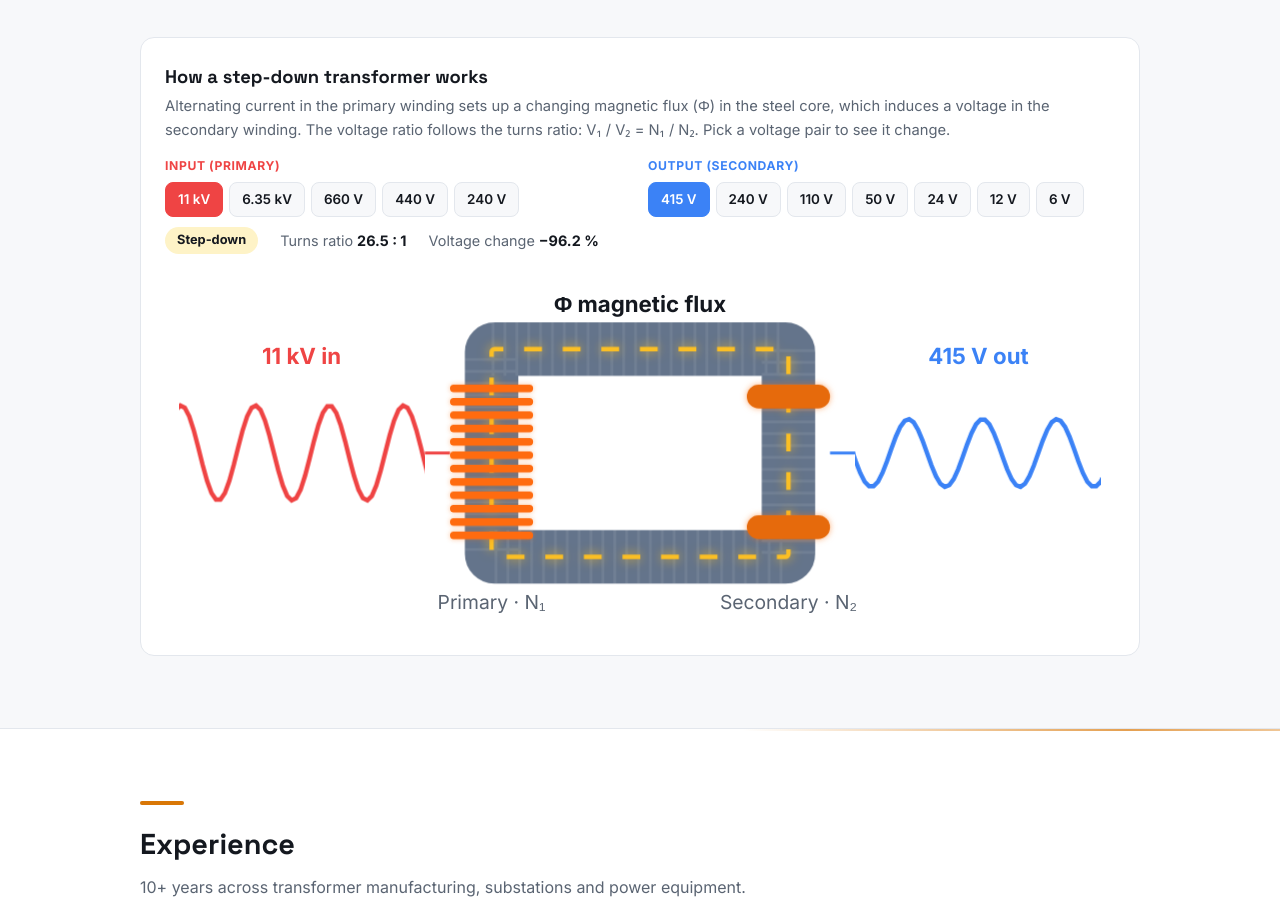
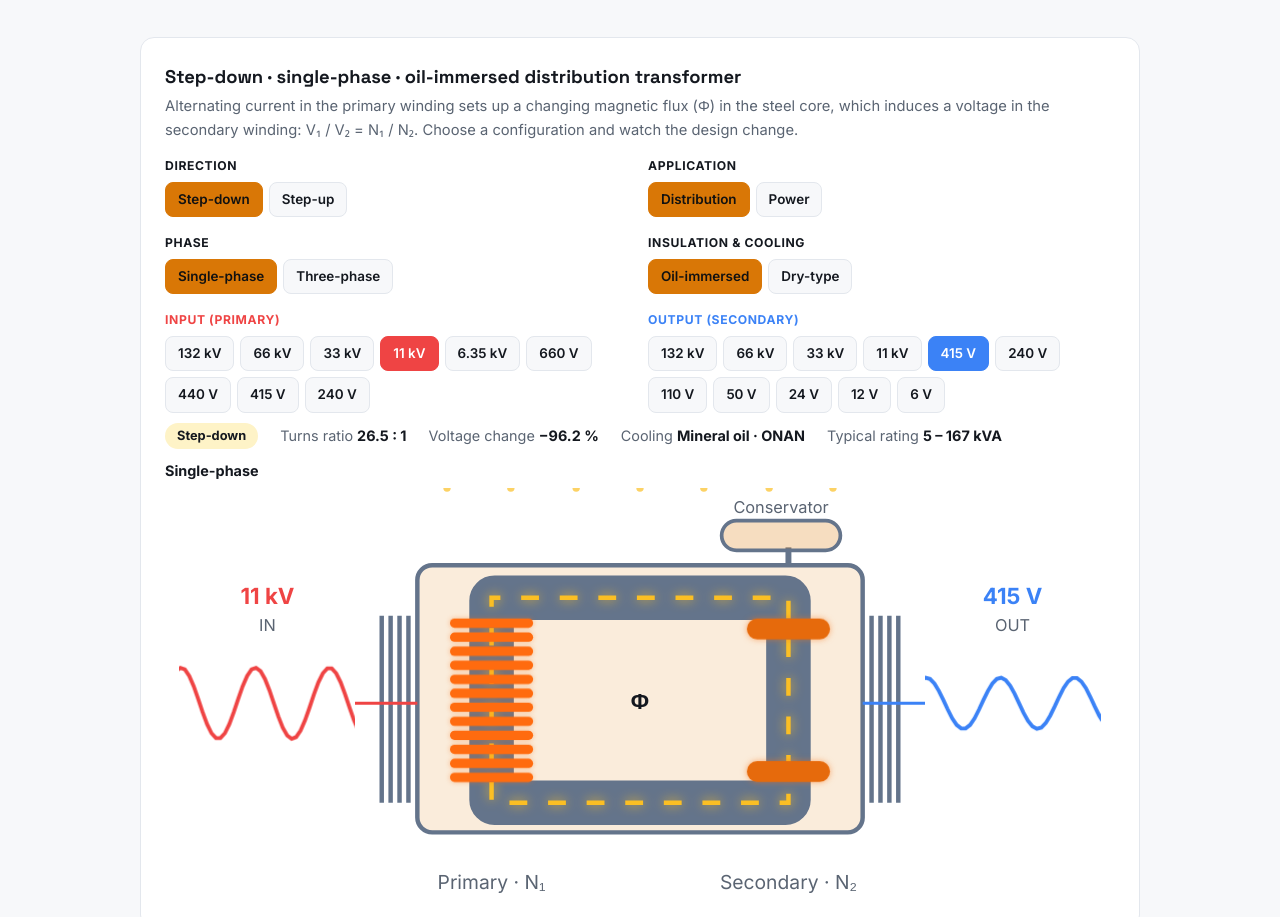
Before and after one commit to engrhashib/engrhashib.github.io, a plain HTML site: page index.html in a window 1280 px wide. Shown: the part 1607-2524 px from the top of the page. Drawn offline with Linux system fonts and the light colour scheme; animation ran at ten frames a second.

Commit message:
Transformer explorer: step-up/down, distribution/power, 1-/3-phase, oil/dry
Co-Authored-By: Claude Opus 5.5 <noreply@anthropic.com>
Claude-Session: https://claude.ai/code/session_01AUShupuSUEprU6GGSpSLs8

```diff
--- a/index.html
+++ b/index.html
@@ -220,7 +220,7 @@ section:not(.contact)::before{content:"";position:absolute;top:0;left:0;right:0;
  .js .reveal,.js .chips .chip{opacity:1;transform:none}
  .meter .fill{width:var(--v)} .bar::after{transform:none}
 }
-.xf-ctrl{display:grid;grid-template-columns:1fr 1fr;gap:16px;margin:14px 0 10px}
+.xf-ctrl{display:grid;grid-template-columns:1fr 1fr;row-gap:14px;gap:16px;margin:14px 0 10px}
 @media(max-width:760px){.xf-ctrl{grid-template-columns:1fr}}
 .xf-lab{display:block;font-size:.76rem;font-weight:700;letter-spacing:.05em;text-transform:uppercase;margin-bottom:6px}
 .seg{display:flex;flex-wrap:wrap;gap:6px}
@@ -232,6 +232,14 @@ section:not(.contact)::before{content:"";position:absolute;top:0;left:0;right:0;
 .xf-read b{color:var(--text)}
 .pill{background:var(--accent-soft);color:var(--text);font-weight:700;padding:3px 12px;border-radius:999px;font-size:.8rem}
 #gP rect,#gS rect{transition:all .4s ease}
+.seg button.on{background:var(--accent);border-color:var(--accent);color:#111}
+.turn-dry{fill:#475569;stroke:#ea580c;stroke-width:1.5;animation:hot 1.2s ease-in-out infinite}
+.air{fill:none;stroke:#38bdf8;stroke-width:2;stroke-dasharray:6 8;animation:air 1s linear infinite;opacity:.8}
+@keyframes air{to{stroke-dashoffset:14}}
+.fan{animation:spin 1s linear infinite;transform-box:fill-box;transform-origin:center}
+@keyframes spin{to{transform:rotate(360deg)}}
+#xfSvg text{font-family:Inter,sans-serif;font-size:13px;fill:var(--muted)}
+#xfSvg .big{font-size:15px;font-weight:700;fill:var(--text)}
 </style>
 </head>
 <body>
@@ -307,29 +315,18 @@ section:not(.contact)::before{content:"";position:absolute;top:0;left:0;right:0;
       </div>
     </div>
     <div class="xf-demo reveal">
-      <h3 id="xfTitle">How a step-down transformer works</h3>
-      <p>Alternating current in the primary winding sets up a changing magnetic flux (Φ) in the steel core, which induces a voltage in the secondary winding. The voltage ratio follows the turns ratio: V₁ / V₂ = N₁ / N₂. Pick a voltage pair to see it change.</p>
+      <h3 id="xfTitle">Transformer explorer</h3>
+      <p>Alternating current in the primary winding sets up a changing magnetic flux (Φ) in the steel core, which induces a voltage in the secondary winding: V₁ / V₂ = N₁ / N₂. Choose a configuration and watch the design change.</p>
       <div class="xf-ctrl">
+        <div><span class="xf-lab">Direction</span><div class="seg" id="sDir"></div></div>
+        <div><span class="xf-lab">Application</span><div class="seg" id="sKind"></div></div>
+        <div><span class="xf-lab">Phase</span><div class="seg" id="sPh"></div></div>
+        <div><span class="xf-lab">Insulation &amp; cooling</span><div class="seg" id="sCool"></div></div>
         <div><span class="xf-lab" style="color:#ef4444">Input (primary)</span><div class="seg" id="vin"></div></div>
         <div><span class="xf-lab" style="color:#3b82f6">Output (secondary)</span><div class="seg" id="vout"></div></div>
       </div>
-      <div class="xf-read"><span id="xfType" class="pill">Step-down</span><span>Turns ratio <b id="xfRatio">26.5 : 1</b></span><span>Voltage change <b id="xfPct">−96.2 %</b></span></div>
-      <svg viewBox="0 0 640 250" role="img" aria-label="Animated diagram of a transformer with magnetic flux circulating in the core">
-        <defs><clipPath id="cin"><rect x="10" y="80" width="165" height="100"/></clipPath><clipPath id="cout"><rect x="465" y="80" width="165" height="100"/></clipPath></defs>
-        <g clip-path="url(#cin)"><path id="wIn" class="wave-in" fill="none" stroke="#ef4444" stroke-width="3"/></g>
-        <g clip-path="url(#cout)"><path id="wOut" class="wave-out" fill="none" stroke="#3b82f6" stroke-width="3"/></g>
-        <line x1="175" y1="130" x2="192" y2="130" stroke="#ef4444" stroke-width="2"/>
-        <line x1="448" y1="130" x2="465" y2="130" stroke="#3b82f6" stroke-width="2"/>
-        <rect x="220" y="60" width="200" height="140" fill="none" stroke="#64748b" stroke-width="36" rx="2"/>
-        <rect x="220" y="60" width="200" height="140" fill="none" stroke="rgba(255,255,255,.08)" stroke-width="36" stroke-dasharray="2 6"/>
-        <rect class="flux" x="220" y="60" width="200" height="140" rx="2"/>
-        <g id="gP"></g><g id="gS"></g>
-        <text x="320" y="35" text-anchor="middle" class="big">Φ  magnetic flux</text>
-        <text id="nP" x="220" y="235" text-anchor="middle">Primary · N₁ turns</text>
-        <text id="nS" x="420" y="235" text-anchor="middle">Secondary · N₂ turns</text>
-        <text id="inLbl" x="92" y="70" text-anchor="middle" class="big" style="fill:#ef4444">11 kV in</text>
-        <text id="outLbl" x="548" y="70" text-anchor="middle" class="big" style="fill:#3b82f6">415 V out</text>
-      </svg>
+      <div class="xf-read"><span id="xfType" class="pill">Step-down</span><span>Turns ratio <b id="xfRatio"></b></span><span>Voltage change <b id="xfPct"></b></span><span>Cooling <b id="xfCool"></b></span><span>Typical rating <b id="xfRate"></b></span><span id="xfVec"></span></div>
+      <svg id="xfSvg" viewBox="0 0 640 280" role="img" aria-label="Animated transformer diagram that changes with the selected configuration"></svg>
     </div>
   </div>
 </section>
@@ -682,33 +679,79 @@ addEventListener('scroll',onScroll,{passive:true});onScroll();
 </script>
 <script>
 (function(){
-const ins=[11000,6350,660,440,240],outs=[415,240,110,50,24,12,6];
-const fmt=v=>v>=1000?(v/1000).toString().replace(/\.0$/,'')+' kV':v+' V';
-let vi=11000,vo=415;
-const ns='http://www.w3.org/2000/svg';
-function sine(x0,x1,yc,a,wl){let d='';for(let x=x0;x<=x1;x+=3){d+=(x===x0?'M':' L')+x+','+(yc-a*Math.sin(2*Math.PI*(x-x0)/wl)).toFixed(1)}return d}
-function amp(v){return 6+26*Math.log10(v)/Math.log10(11000)}
-function coils(g,n,x,cls){g.innerHTML='';const top=84,span=104,h=Math.max(5,Math.min(16,span/n-4)),gap=(span-n*h)/Math.max(1,n-1);
-  for(let i=0;i<n;i++){const r=document.createElementNS(ns,'rect');r.setAttribute('x',x);r.setAttribute('y',(top+i*(h+gap)).toFixed(1));r.setAttribute('width',56);r.setAttribute('height',h.toFixed(1));r.setAttribute('rx',h/2);r.setAttribute('class',cls);g.appendChild(r)}}
-function draw(){
-  const ratio=vi/vo,down=ratio>=1;
-  const big=12,nP=down?big:Math.max(2,Math.round(big*ratio)),nS=down?Math.max(2,Math.round(big/ratio)):big;
-  coils(document.getElementById('gP'),nP,192,'turn-p');coils(document.getElementById('gS'),nS,392,'turn-s');
-  document.getElementById('wIn').setAttribute('d',sine(-40,180,130,amp(vi),50));
-  document.getElementById('wOut').setAttribute('d',sine(400,660,130,amp(vo),50));
-  document.getElementById('inLbl').textContent=fmt(vi)+' in';
-  document.getElementById('outLbl').textContent=fmt(vo)+' out';
-  const t=ratio===1?'Isolation (1 : 1)':down?'Step-down':'Step-up';
-  document.getElementById('xfType').textContent=t;
-  document.getElementById('xfTitle').textContent='How a '+(ratio===1?'1:1 isolation':down?'step-down':'step-up')+' transformer works';
-  const r=down?ratio:1/ratio,rs=(r>=100?r.toFixed(0):r>=10?r.toFixed(1):r.toFixed(2));
-  document.getElementById('xfRatio').textContent=down?rs+' : 1':'1 : '+rs;
-  const pct=(vo-vi)/vi*100;document.getElementById('xfPct').textContent=(pct>0?'+':'−')+Math.abs(pct).toFixed(1)+' %';
-  document.getElementById('nP').textContent='Primary · N₁';document.getElementById('nS').textContent='Secondary · N₂';
+const svg=document.getElementById('xfSvg');if(!svg)return;
+const INS=[132000,66000,33000,11000,6350,660,440,415,240],OUTS=[132000,66000,33000,11000,415,240,110,50,24,12,6];
+const st={dir:'down',kind:'dist',ph:1,cool:'oil',vi:11000,vo:415};
+const fmt=v=>v>=1000?(v/1000)+' kV':v+' V';
+const C=['239,68,68','251,191,36','59,130,246'];
+function sine(x0,x1,yc,a,phi){let d='';for(let x=x0;x<=x1;x+=3)d+=(x===x0?'M':' L')+x+','+(yc-a*Math.sin(2*Math.PI*(x-x0)/50+phi)).toFixed(1);return d}
+const amp=v=>5+24*Math.log10(v)/Math.log10(132000);
+function stack(x,w,y0,y1,n,cls){let o='',h=Math.max(4,Math.min(14,(y1-y0)/n-3)),g=n>1?(y1-y0-n*h)/(n-1):0;
+  for(let i=0;i<n;i++)o+=`<rect class="${cls}" x="${x-w/2}" y="${(y0+i*(h+g)).toFixed(1)}" width="${w}" height="${h.toFixed(1)}" rx="${(h/2).toFixed(1)}"/>`;return o}
+function render(){
+  const three=st.ph===3,oil=st.cool==='oil',power=st.kind==='power';
+  const xs=three?[170,320,470]:[220,420],x0=xs[0],x1=xs[xs.length-1],top=74,bot=212;
+  const inClip=three?[10,80]:[10,128],outClip=three?[560,630]:[512,630];
+  const ratio=st.vi/st.vo,down=ratio>=1,hi=Math.max(st.vi,st.vo),lo=Math.min(st.vi,st.vo),r=hi/lo;
+  const pc=oil?'turn-p':'turn-dry',sc=oil?'turn-s':'turn-dry';
+  let o=`<defs><clipPath id="ci"><rect x="${inClip[0]}" y="90" width="${inClip[1]-inClip[0]}" height="110"/></clipPath><clipPath id="co"><rect x="${outClip[0]}" y="90" width="${outClip[1]-outClip[0]}" height="110"/></clipPath></defs>`;
+  // tank / oil
+  if(oil){const tx=x0-50,tw=x1-x0+100;
+    // radiators
+    for(let i=0;i<(power?6:4);i++){o+=`<line x1="${tx-6-i*6}" y1="86" x2="${tx-6-i*6}" y2="${bot}" stroke="#64748b" stroke-width="3"/><line x1="${tx+tw+6+i*6}" y1="86" x2="${tx+tw+6+i*6}" y2="${bot}" stroke="#64748b" stroke-width="3"/>`}
+    o+=`<rect x="${tx}" y="52" width="${tw}" height="180" rx="10" fill="rgba(217,119,6,.14)" stroke="#64748b" stroke-width="3"/>`;
+    o+=`<line x1="${x1}" y1="40" x2="${x1}" y2="52" stroke="#64748b" stroke-width="4"/><rect x="${x1-45}" y="22" width="80" height="20" rx="10" fill="rgba(217,119,6,.25)" stroke="#64748b" stroke-width="2.5"/><text x="${x1-5}" y="17" text-anchor="middle" style="font-size:11px">Conservator</text>`;
+    for(let i=0;i<7;i++){const bx=x0-30+i*(tw-40)/6,d=(2.5+i%3*.6).toFixed(1);o+=`<circle cx="${bx.toFixed(0)}" r="2.5" fill="rgba(251,191,36,.7)"><animate attributeName="cy" from="${bot+12}" to="60" dur="${d}s" begin="${(i*.4).toFixed(1)}s" repeatCount="indefinite"/><animate attributeName="opacity" values="0;1;0" dur="${d}s" begin="${(i*.4).toFixed(1)}s" repeatCount="indefinite"/></circle>`}
+    if(power){[tx-30,tx+tw+30].forEach(fx=>{o+=`<g transform="translate(${fx},250)"><circle r="12" fill="none" stroke="#64748b" stroke-width="2"/><g class="fan"><path d="M0,0 L0,-10 A4,4 0 0,1 4,-2 Z M0,0 L8.7,5 A4,4 0 0,1 0,4.5 Z M0,0 L-8.7,5 A4,4 0 0,1 -4,-2.5 Z" fill="#38bdf8"/></g></g>`});
+      o+=`<line x1="${x0-10}" y1="44" x2="${x0-10}" y2="52" stroke="#64748b" stroke-width="3"/><rect x="${x0-32}" y="24" width="44" height="20" rx="4" fill="#0f2742" stroke="#fbbf24" stroke-width="1.5"/><text x="${x0-10}" y="38" text-anchor="middle" style="font-size:10px;fill:#fbbf24;font-weight:700">OLTC</text>`}
+  }
+  // core
+  o+=`<rect x="${x0}" y="${top}" width="${x1-x0}" height="${bot-top}" fill="none" stroke="#64748b" stroke-width="30" rx="2"/>`;
+  if(three)o+=`<line x1="320" y1="${top}" x2="320" y2="${bot}" stroke="#64748b" stroke-width="30"/>`;
+  if(three){o+=`<rect class="flux" x="${x0}" y="${top}" width="150" height="${bot-top}"/><rect class="flux" x="320" y="${top}" width="150" height="${bot-top}" style="animation-delay:-.4s"/>`}
+  else o+=`<rect class="flux" x="${x0}" y="${top}" width="${x1-x0}" height="${bot-top}"/>`;
+  // windings
+  const nHi=three?8:12,nLo=Math.max(2,Math.round(nHi/r)),hiCls=down?pc:sc,loCls=down?sc:pc;
+  if(three){xs.forEach(x=>{o+=stack(x,54,88,138,nHi,hiCls)+stack(x,44,146,198,nLo,loCls)});
+    if(!oil)xs.forEach(x=>o+=`<path class="air" d="M${x-36},214 L${x-36},80 M${x+36},214 L${x+36},80"/>`);}
+  else{o+=stack(x0,56,88,198,down?nHi:nLo,pc)+stack(x1,56,88,198,down?nLo:nHi,sc);
+    if(!oil)[x0,x1].forEach(x=>o+=`<path class="air" d="M${x-40},214 L${x-40},80 M${x+40},214 L${x+40},80"/>`);}
+  // waves
+  const phs=three?[0,2*Math.PI/3,4*Math.PI/3]:[0],k=three?.75:1;
+  phs.forEach((ph,i)=>{const col=three?C[i]:C[0];o+=`<g clip-path="url(#ci)"><path class="wave-in" d="${sine(inClip[0]-50,inClip[1]+10,145,amp(st.vi)*k,ph)}" fill="none" stroke="rgb(${col})" stroke-width="2.6"/></g>`});
+  phs.forEach((ph,i)=>{const col=three?C[i]:C[2];o+=`<g clip-path="url(#co)"><path class="wave-out" d="${sine(outClip[0]-50,outClip[1]+10,145,amp(st.vo)*k,ph)}" fill="none" stroke="rgb(${col})" stroke-width="2.6"/></g>`});
+  const ex=three?x0-27:x0-28,ox=three?x1+27:x1+28;
+  o+=`<line x1="${inClip[1]}" y1="145" x2="${oil?x0-50:ex}" y2="145" stroke="#ef4444" stroke-width="2"/><line x1="${oil?x1+50:ox}" y1="145" x2="${outClip[0]}" y2="145" stroke="#3b82f6" stroke-width="2"/>`;
+  // labels
+  const ic=(inClip[0]+inClip[1])/2,oc=(outClip[0]+outClip[1])/2;
+  o+=`<text x="${ic}" y="78" text-anchor="middle" class="big" style="fill:#ef4444">${fmt(st.vi)}</text><text x="${ic}" y="96" text-anchor="middle" style="font-size:11px">IN</text>`;
+  o+=`<text x="${oc}" y="78" text-anchor="middle" class="big" style="fill:#3b82f6">${fmt(st.vo)}</text><text x="${oc}" y="96" text-anchor="middle" style="font-size:11px">OUT</text>`;
+  if(three)o+=`<text x="245" y="149" text-anchor="middle" class="big">Φ</text><text x="395" y="149" text-anchor="middle" class="big">Φ</text><text x="320" y="270" text-anchor="middle">Three-limb core · HV (upper) and LV (lower) winding per phase</text>`;
+  else o+=`<text x="320" y="149" text-anchor="middle" class="big">Φ</text><text x="${x0}" y="270" text-anchor="middle">Primary · N₁</text><text x="${x1}" y="270" text-anchor="middle">Secondary · N₂</text>`;
+  svg.innerHTML=o;
+  // readouts
+  const iso=ratio===1;
+  document.getElementById('xfType').textContent=iso?'Isolation 1 : 1':down?'Step-down':'Step-up';
+  const rs=r>=100?r.toFixed(0):r>=10?r.toFixed(1):r.toFixed(2);
+  document.getElementById('xfRatio').textContent=iso?'1 : 1':down?rs+' : 1':'1 : '+rs;
+  const pct=(st.vo-st.vi)/st.vi*100;document.getElementById('xfPct').textContent=(pct>0?'+':pct<0?'−':'')+Math.abs(pct).toFixed(1)+' %';
+  document.getElementById('xfCool').textContent=oil?(power?'Mineral oil · ONAN/ONAF':'Mineral oil · ONAN'):(power?'Cast resin · AN/AF':'Cast resin · AN (air)');
+  document.getElementById('xfRate').textContent=power?'5 – 500 MVA':(three?'25 kVA – 2.5 MVA':'5 – 167 kVA');
+  document.getElementById('xfVec').innerHTML=three?'Vector group <b>'+(down?'Dyn11':'YNd11')+'</b>':'<b>Single-phase</b>';
+  document.getElementById('xfTitle').textContent=`${iso?'Isolation':down?'Step-down':'Step-up'} · ${three?'three-phase':'single-phase'} · ${oil?'oil-immersed':'dry-type'} ${power?'power':'distribution'} transformer`;
+  // sync buttons
+  [['sDir',iso?'':st.dir],['sKind',st.kind],['sPh',String(st.ph)],['sCool',st.cool],['vin',String(st.vi)],['vout',String(st.vo)]].forEach(([id,v])=>[...document.getElementById(id).children].forEach(b=>b.classList.toggle('on',b.dataset.v===v)));
 }
-function seg(id,list,get,set){const el=document.getElementById(id);list.forEach(v=>{const b=document.createElement('button');b.type='button';b.textContent=fmt(v);if(v===get())b.className='on';
-  b.onclick=()=>{set(v);[...el.children].forEach(x=>x.classList.toggle('on',x===b));draw()};el.appendChild(b)})}
-seg('vin',ins,()=>vi,v=>vi=v);seg('vout',outs,()=>vo,v=>vo=v);draw();
+function seg(id,opts,on){const el=document.getElementById(id);opts.forEach(([v,l])=>{const b=document.createElement('button');b.type='button';b.dataset.v=String(v);b.textContent=l;b.onclick=()=>{on(v);render()};el.appendChild(b)})}
+seg('sDir',[['down','Step-down'],['up','Step-up']],v=>{if(v===st.dir&&(v==='down'?st.vi>st.vo:st.vo>st.vi))return;
+  if(INS.includes(st.vo)&&OUTS.includes(st.vi)&&st.vi!==st.vo){[st.vi,st.vo]=[st.vo,st.vi]}else if(v==='up'){st.vi=11000;st.vo=132000}else{st.vi=11000;st.vo=415}
+  st.dir=st.vi>st.vo?'down':'up'});
+seg('sKind',[['dist','Distribution'],['power','Power']],v=>{st.kind=v;if(v==='dist'&&Math.max(st.vi,st.vo)>33000){if(st.dir==='up'){st.vi=415;st.vo=11000}else{st.vi=11000;st.vo=415}}if(v==='power'&&Math.max(st.vi,st.vo)<33000){if(st.dir==='up'){st.vi=11000;st.vo=132000}else{st.vi=132000;st.vo=33000}}});
+seg('sPh',[[1,'Single-phase'],[3,'Three-phase']],v=>st.ph=v);
+seg('sCool',[['oil','Oil-immersed'],['dry','Dry-type']],v=>st.cool=v);
+seg('vin',INS.map(v=>[v,fmt(v)]),v=>{st.vi=v;st.dir=st.vi>=st.vo?'down':'up'});
+seg('vout',OUTS.map(v=>[v,fmt(v)]),v=>{st.vo=v;st.dir=st.vi>=st.vo?'down':'up'});
+render();
 })();
 </script>
 </body>
```
